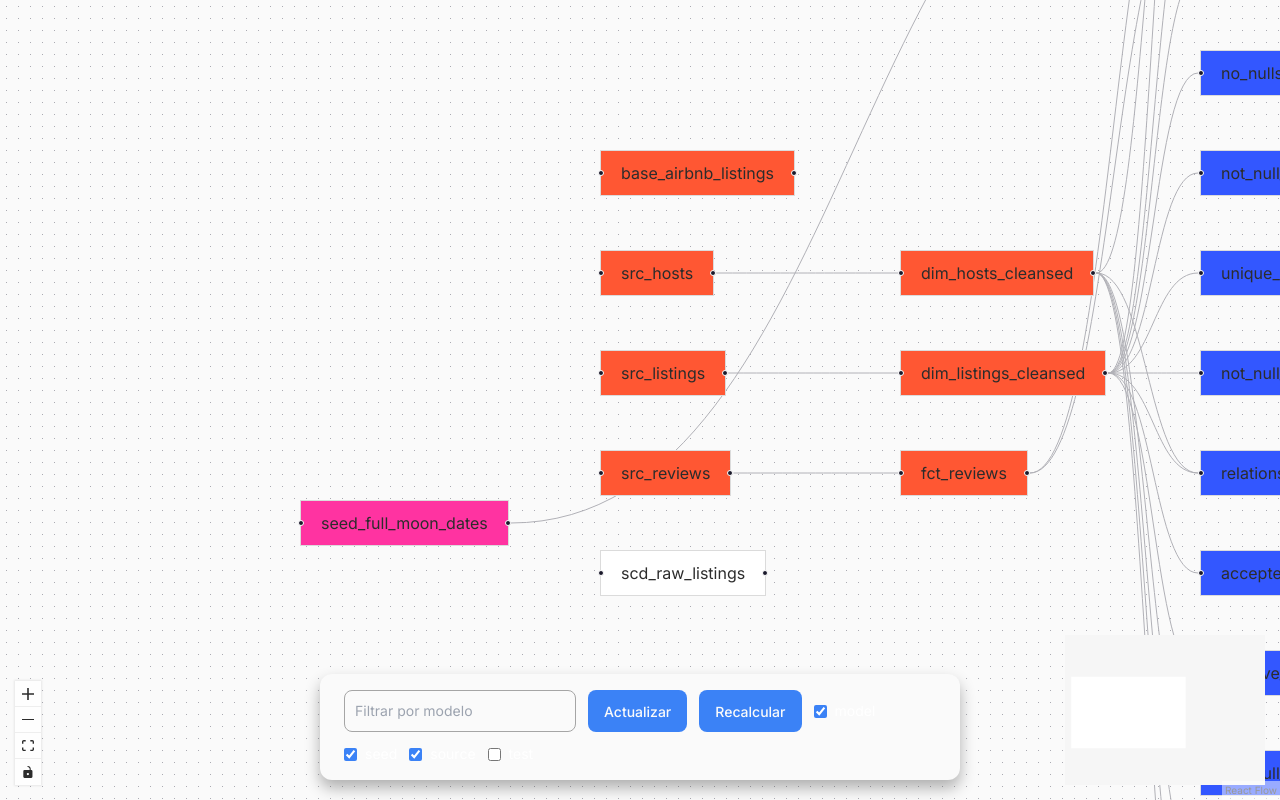
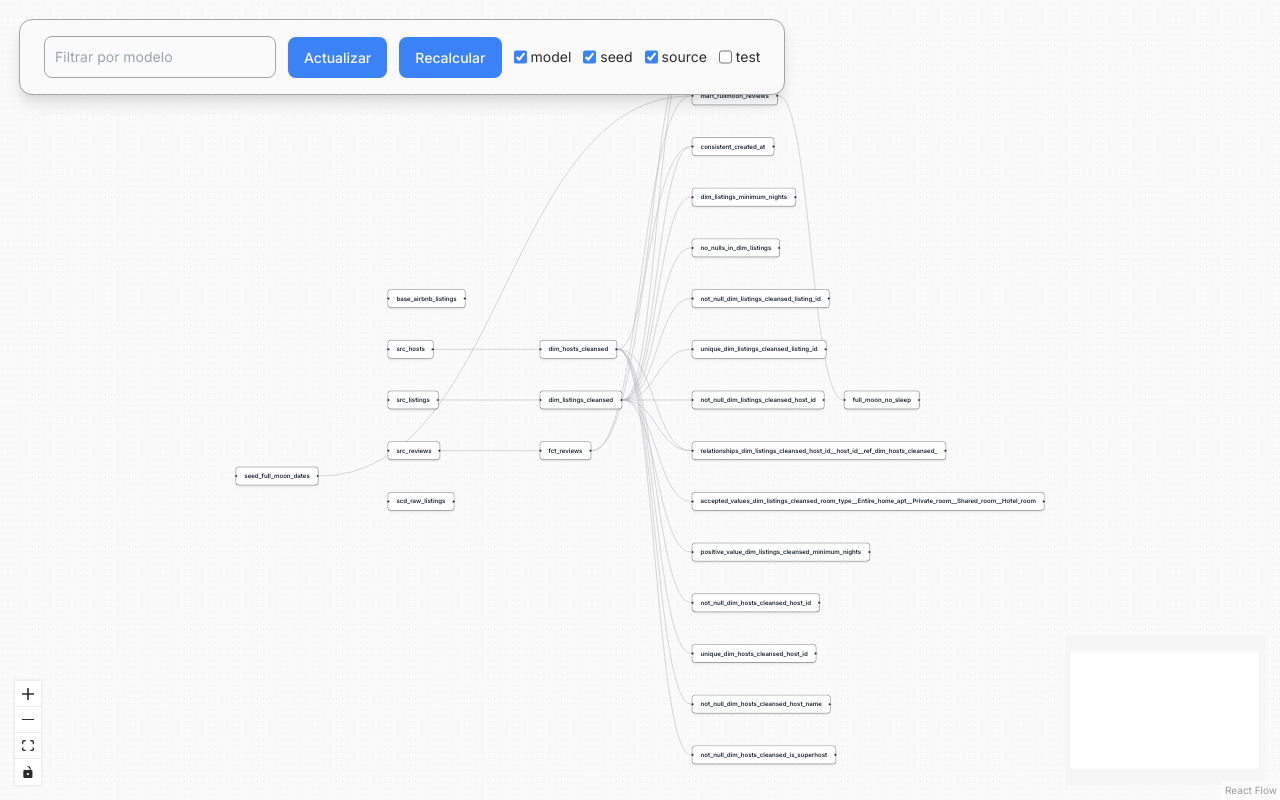
Before and after one commit to pabloreina97/flow-sketch, a React (Vite) app: page / in a window 1280 px wide. Built offline with nearby package versions, Linux system fonts and the light colour scheme.

Commit message:
Estilo muy mejorado

```diff
--- a/src/components/CustomNode.jsx
+++ b/src/components/CustomNode.jsx
@@ -3,20 +3,25 @@ import { Handle, Position, NodeToolbar } from '@xyflow/react';
 
 const CustomNode = ({ data }) => {
   return (
-    <>
-      <NodeToolbar isVisible={data.toolbarVisible} position={data.toolbarPosition}>
+    <div className='px-4 py-2 shadow-md rounded-md bg-white'>
+      <NodeToolbar
+        isVisible={data.toolbarVisible}
+        position={data.toolbarPosition}
+      >
         <button>delete</button>
         <button>copy</button>
         <button>expand</button>
       </NodeToolbar>
 
-      <div style={{ padding: '10px 20px' }}>
-        {data.label}
+      <div className='text-center'>
+        <div className='text-l font-semibold text-gray-800'>
+          {data.label}
+        </div>
       </div>
 
-      <Handle type="target" position={Position.Left} />
-      <Handle type="source" position={Position.Right} />
-    </>
+      <Handle type='target' position={Position.Left} />
+      <Handle type='source' position={Position.Right} />
+    </div>
   );
 };
 
--- a/src/components/ReactFlowComponent.jsx
+++ b/src/components/ReactFlowComponent.jsx
@@ -15,6 +15,7 @@ const ReactFlowComponent = ({ nodes, edges, onNodesChange, onEdgesChange }) => {
       onNodesChange={onNodesChange}
       onEdgesChange={onEdgesChange}
       nodeTypes={nodeTypes}
+      fitView
     >
       <Controls />
       <MiniMap />
--- a/src/components/Toolbar.jsx
+++ b/src/components/Toolbar.jsx
@@ -10,35 +10,37 @@ const Toolbar = ({
   visibleTypes,
   onTypeChange,
 }) => (
-  <div className="toolbar-container">
+  <div className='toolbar-container'>
     <input
-      type="text"
+      type='text'
       value={filter}
       onChange={onFilterChange}
-      placeholder="Filtrar por modelo"
-      className="text-sm p-2 border border-gray-700 rounded-lg bg-gray-800 text-white focus:outline-none focus:border-blue-500"
+      placeholder='Filtrar por modelo'
+      className='text-sm p-2 border border-gray-700 rounded-lg bg-gray-800 focus:outline-none focus:border-blue-500'
     />
     <button
       onClick={onFilterApply}
-      className="bg-gradient-to-r from-blue-500 to-purple-600 text-white font-medium rounded-lg px-4 py-2 hover:shadow-lg"
+      className='toolbar-container-button font-medium rounded-lg px-4 py-2 hover:shadow-lg'
     >
       Actualizar
     </button>
     <button
       onClick={onRecalculatePositions}
-      className="bg-gradient-to-r from-blue-500 to-purple-600 text-white font-medium rounded-lg px-4 py-2 hover:shadow-lg"
+      className='toolbar-container-button font-medium rounded-lg px-4 py-2 hover:shadow-lg'
     >
       Recalcular
     </button>
     {['model', 'seed', 'source', 'test'].map((type) => (
-      <label key={type} className="flex items-center space-x-2 text-sm">
-        <input
-          type="checkbox"
-          checked={visibleTypes.includes(type)}
-          onChange={() => onTypeChange(type)}
-          className="accent-blue-500"
-        />
-        <span className="text-white">{type}</span>
+      <label key={type} className='flex items-center gap-4 text-sm'>
+        <div className='flex gap-1' >
+          <input
+            type='checkbox'
+            checked={visibleTypes.includes(type)}
+            onChange={() => onTypeChange(type)}
+            className='accent-blue-500'
+          />
+          <span>{type}</span>
+        </div>
       </label>
     ))}
   </div>
--- a/src/hooks/useManifestData.js
+++ b/src/hooks/useManifestData.js
@@ -65,11 +65,6 @@ export const useManifestData = () => {
             },
             sourcePosition: 'right',
             targetPosition: 'left',
-            style: {
-              ...node.style,
-              backgroundColor: getNodeBackgroundColor(id),
-              border: '1px solid #dbdbdb',
-            },
           }));
 
         setNodes(newNodes);
--- a/src/styles/index.css
+++ b/src/styles/index.css
@@ -2,7 +2,8 @@
 @tailwind components;
 @tailwind utilities;
 
-body, html {
+body,
+html {
   margin: 0;
   padding: 0;
   height: 100%;
@@ -20,20 +21,21 @@ body, html {
 
 .toolbar-container {
   position: absolute;
-  bottom: 20px;
-  left: 50%;
-  transform: translateX(-50%);
+  outline: solid 1px #a5a5a5;
+  top: 20px;
+  left: 20px;
   z-index: 10;
   display: flex;
+  align-items: center;
   flex-wrap: wrap;
   gap: 12px;
   background: #fafafa;
   padding: 16px 24px;
   border-radius: 12px;
-  box-shadow: 0 8px 15px rgba(0, 0, 0, 0.3);
+  box-shadow: 0 10px 15px rgba(0, 0, 0, 0.1), 0 4px 6px rgba(0, 0, 0, 0.05);
 }
 
-.toolbar-container button {
+.toolbar-container-button {
   padding: 10px 16px;
   font-size: 14px;
   font-weight: 500;
@@ -67,3 +69,11 @@ body, html {
 input[type='checkbox'] {
   accent-color: #3b82f6;
 }
+
+.react-flow__node {
+  font-size: 12px;
+  background: #eee;
+  border: 1px solid #555;
+  border-radius: 5px;
+  text-align: center;
+}
--- a/tailwind.config.js
+++ b/tailwind.config.js
@@ -5,7 +5,11 @@ export default {
     './src/**/*.{js,ts,jsx,tsx}', // Asegúrate de que estos coincidan con la estructura de tu proyecto
   ],
   theme: {
-    extend: {}, // Puedes extender la configuración aquí
+    extend: {
+      fontFamily: {
+        sans: ['Inter', 'sans-serif'],
+      },
+    }, // Puedes extender la configuración aquí
   },
   plugins: [], // Puedes agregar plugins de Tailwind si los necesitas
 };
--- a/vite.config.js
+++ b/vite.config.js
@@ -1,7 +1,12 @@
 import { defineConfig } from 'vite'
 import react from '@vitejs/plugin-react-swc'
+import tailwindcss from 'tailwindcss';
 
-// https://vite.dev/config/
 export default defineConfig({
   plugins: [react()],
-})
+  css: {
+    postcss: {
+      plugins: [tailwindcss],
+    },
+  },
+});
```
